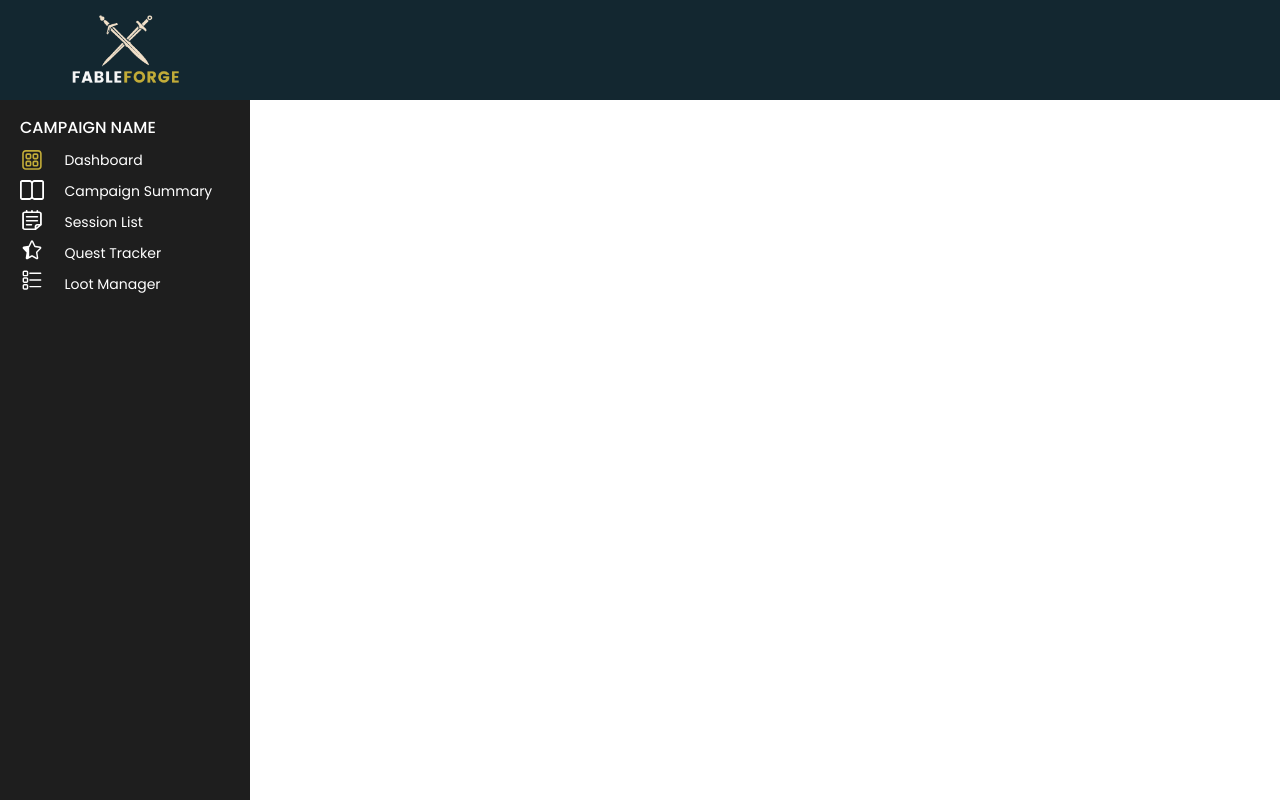
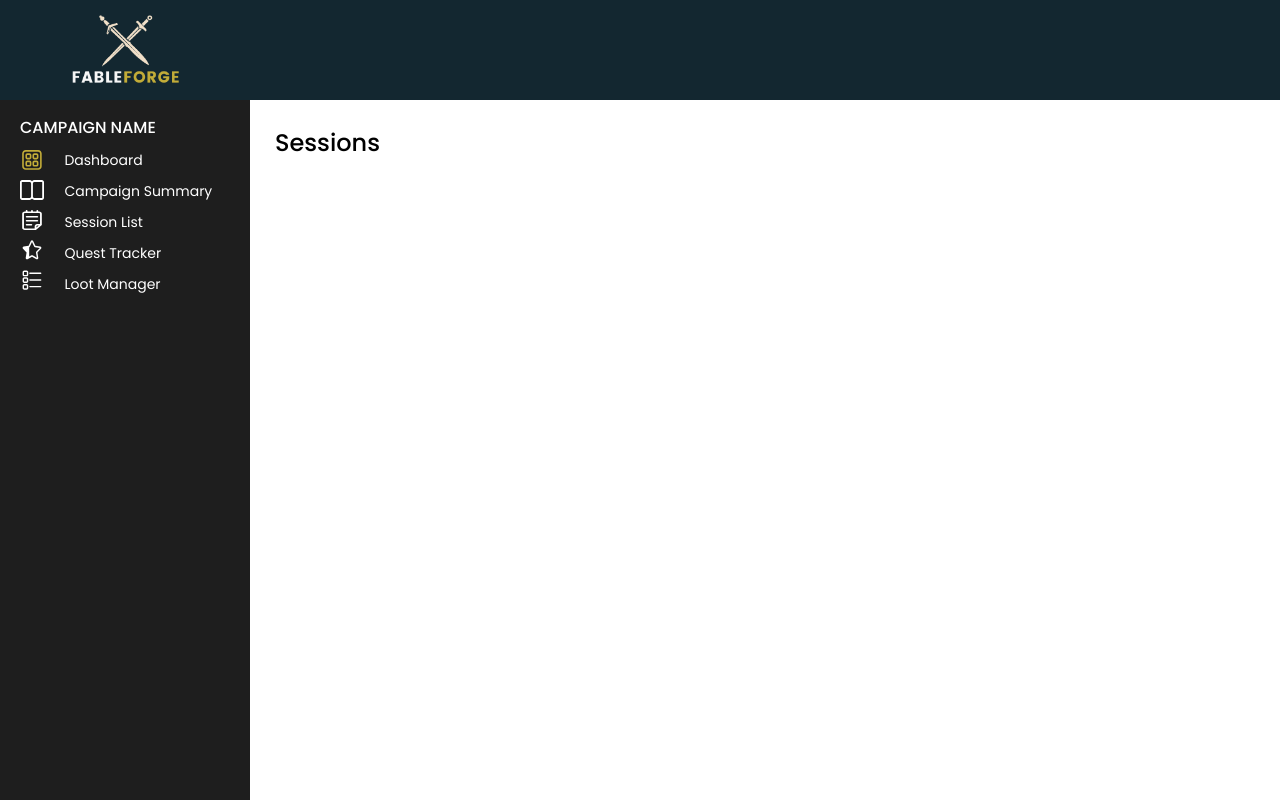
Before and after one commit to alliebourden/fableforge, a React (Vite) app: page /session-list in a window 1280 px wide. Built offline with nearby package versions, Linux system fonts and the light colour scheme.

Commit message:
style - session-list for visibility

```diff
--- a/src/App.css
+++ b/src/App.css
@@ -202,6 +202,12 @@
   display: flex;
 }
 
+.session-list {
+  display: flex;
+  margin-top: 125px;
+  margin-left: 275px;
+}
+
 * {
   margin: 0;
 }
--- a/src/components/SessionList.jsx
+++ b/src/components/SessionList.jsx
@@ -2,7 +2,7 @@ import React from "react";
 
 const SessionList = ({ sessions }) => {
   return (
-    <div>
+    <div className="session-list">
       <h2>Sessions</h2>
       <ul>
         {sessions &&
```
